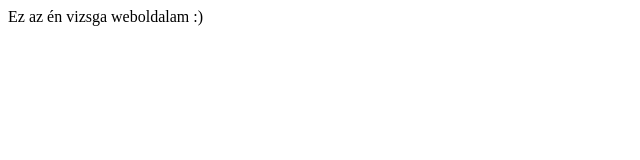
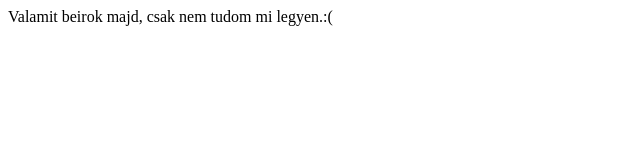
Before and after one commit to viragbeni3/dockernginx, a plain HTML site: page web/index.html in a window 1280 px wide. Shown: the whole page, without its empty margins (0-640 px from the left). Drawn offline with Linux system fonts and the light colour scheme.

Commit message:
Update index.html

```diff
--- a/web/index.html
+++ b/web/index.html
@@ -1,13 +1,13 @@
 <html>
 <head>
 
-<title>JUDITKA </title>
+<title>Adjal neki nevet</title>
 
 </head>
 
 <body>
 
-Ez az én vizsga weboldalam :)
+Valamit beirok majd, csak nem tudom mi legyen.:(
 
 
 </body>
```
